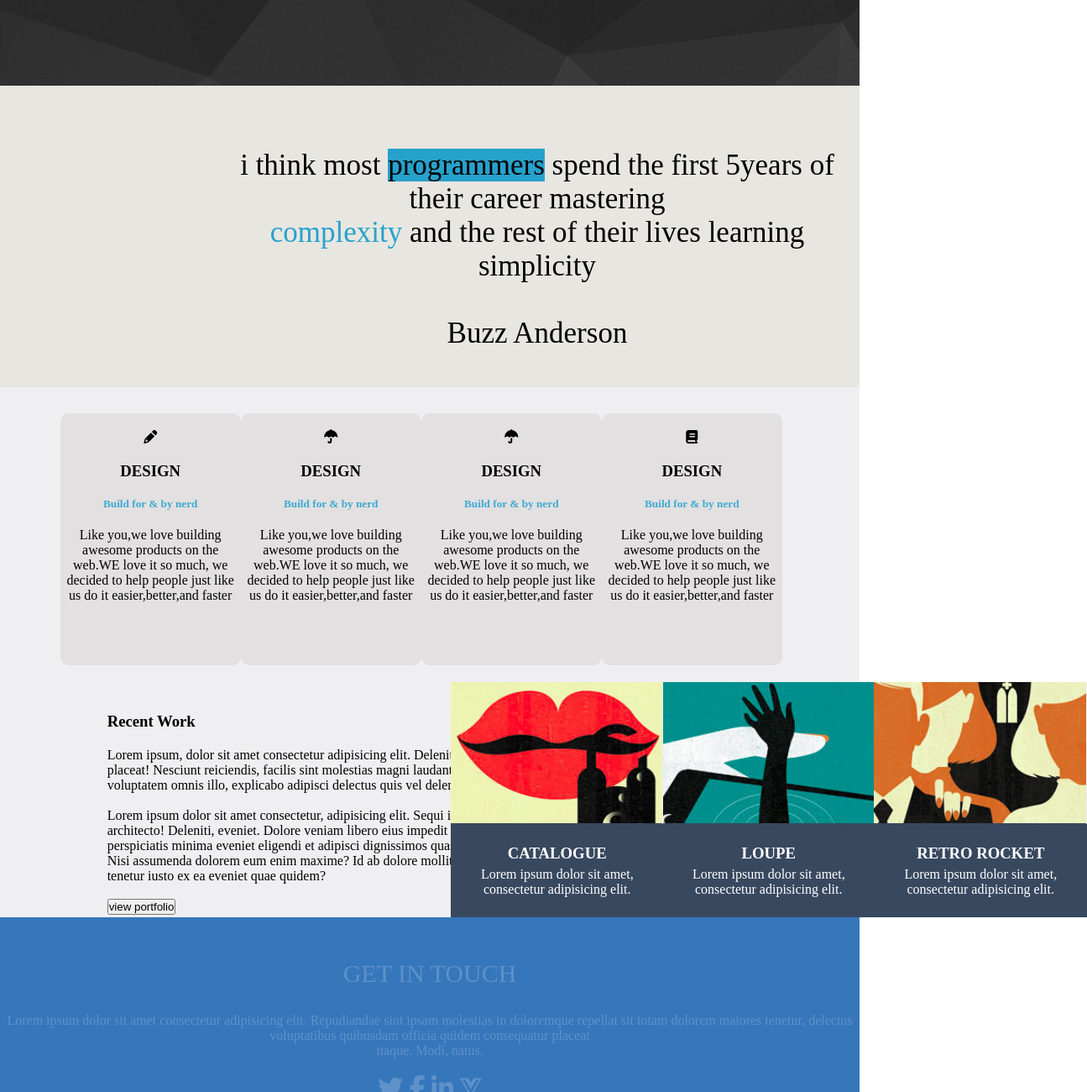
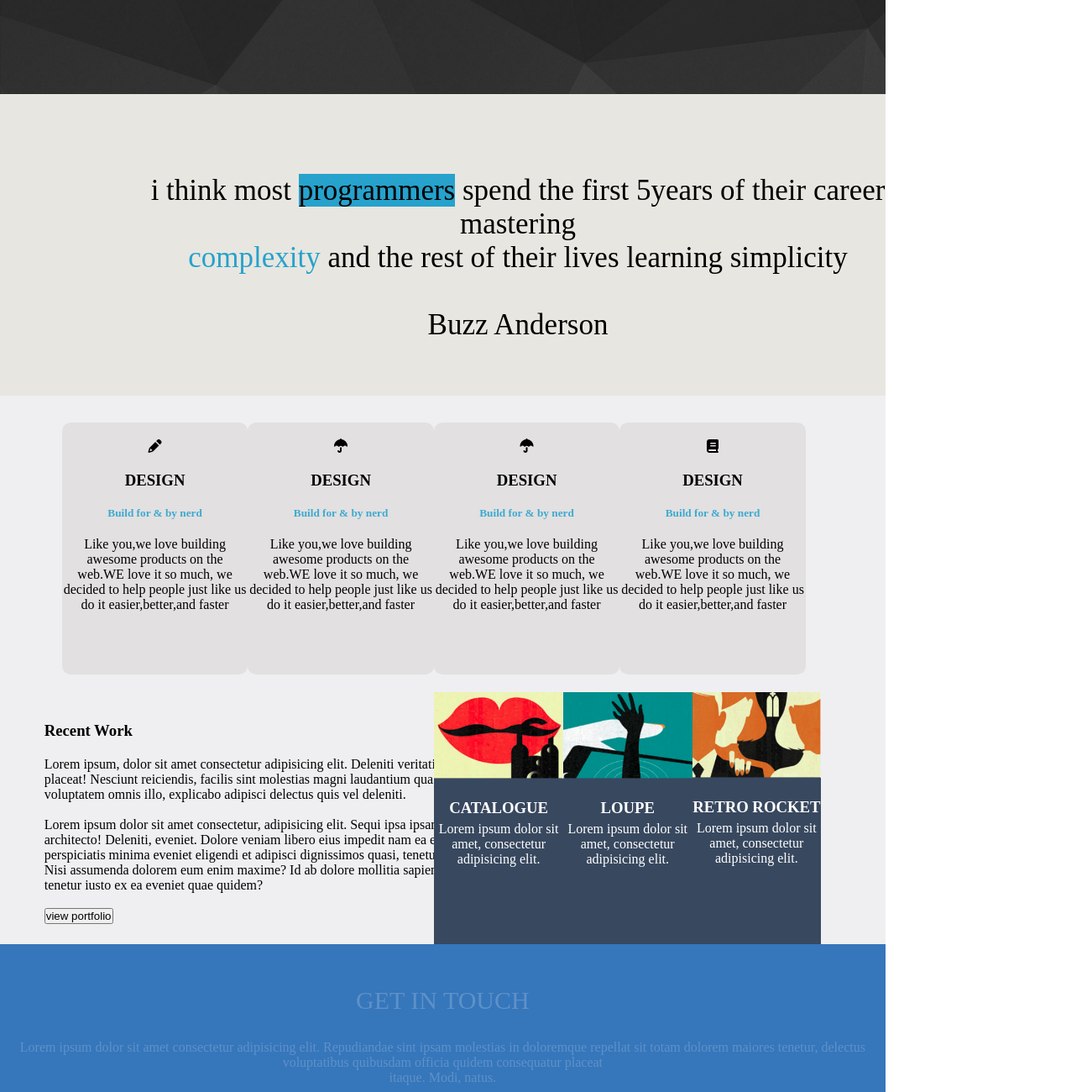
Before and after one commit to soufianeaabbo/flati-sass, a website: page index.html in a window 1024 px wide. Shown: the part 302-1602 px from the top of the page at 84% size, 1295 px wide, since content can reach past the window. Drawn offline with Linux system fonts and the light colour scheme.

Commit message:
media tout types finis

```diff
--- a/src/sass/module/_footer.sass
+++ b/src/sass/module/_footer.sass
@@ -23,3 +23,15 @@
 @media (min-width: 375px) and (max-width: 426px)
     .fond-bleu
         height: 270px
+
+
+@media (min-width: 768px) and (max-width: 1024px)
+    .fond-bleu,.fond-noir
+        width: 150%
+
+
+
+
+@media screen and (min-width: 1024px) and (max-width: 1440px)
+    .fond-bleu,.fond-noir
+        width: 103%
--- a/src/sass/module/_header.sass
+++ b/src/sass/module/_header.sass
@@ -40,3 +40,17 @@ a
         width: 100%
         margin-left: 7px
         margin-right: 15px
+
+
+@media (min-width: 768px) and (max-width: 1024px)
+    nav
+        width: 150%
+    .imagehead
+        width: 150%
+
+
+@media screen and (min-width: 1024px) and (max-width: 1440px)
+    .imagehead
+        width: 103%
+    nav
+        width: 103%
--- a/src/sass/module/_main.sass
+++ b/src/sass/module/_main.sass
@@ -108,3 +108,38 @@ h5
     .catalogue, .loupe, .retro
         img
             width: 100%
+
+
+@media (min-width: 768px) and (max-width: 1024px)
+    .fond-beige
+        width: 100%
+    main
+        width: 150%
+    .para-work
+        margin-left: 0%
+    .catalogue, .loupe, .retro
+        width: 20vw
+        height: 232px
+
+    .catalogue, .loupe, .retro
+        img
+            width: 100%
+    .txt-fb
+        margin-left: 7%
+
+@media screen and (min-width: 1024px) and (max-width: 1440px)
+    .txt-fb
+        margin-left: 17%
+    main
+        width: 103%
+
+    .catalogue, .loupe, .retro
+        width: 15vw
+        height: 300px
+
+    .catalogue, .loupe, .retro
+        img
+            width: 100%
+
+    .cartes2
+        margin-left: 184%
--- a/src/sass/module/_style.sass
+++ b/src/sass/module/_style.sass
@@ -3,9 +3,6 @@
 @import ./_footer
 
 
-
-
-
 *
     margin: 0%
     padding: 0%
```
Also changed, not shown: public/css/app.css, 1 other file.
